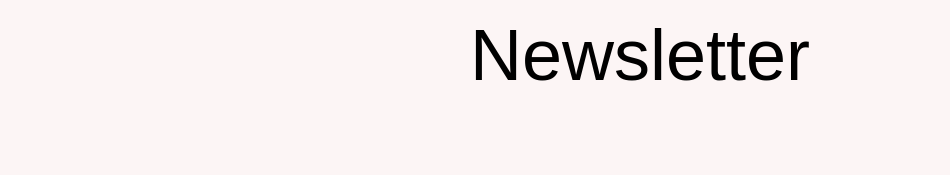
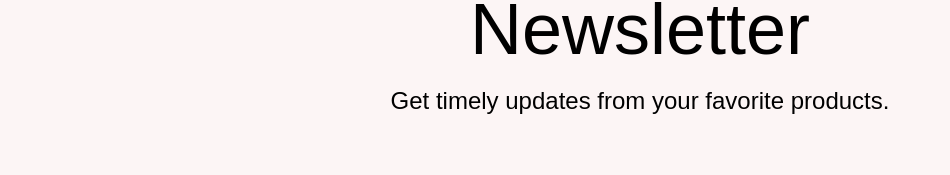
Before and after one commit to ferruhcihan/mern-ecommerce-app, a React (Create React App) app in the folder client/: page / in a window 1280 px wide. Shown: the part 1703-1878 px from the top of the page, without its empty margins (0-950 px from the left). Built offline with nearby package versions, Linux system fonts and the light colour scheme.

Commit message:
Update Newsletter comp

```diff
--- a/client/src/components/newsletter/index.tsx
+++ b/client/src/components/newsletter/index.tsx
@@ -4,7 +4,9 @@ const Newsletter = () => {
   return (
     <div className="h-[60vh] bg-[#fcf5f5] flex flex-col justify-center items-center">
       <h1 className="mb-5 text-7xl">Newsletter</h1>
-      <div className="flex"></div>
+      <div className="mb-5 text-2xl font-light text-center sm:text-left">
+        Get timely updates from your favorite products.
+      </div>
     </div>
   );
 };
```
